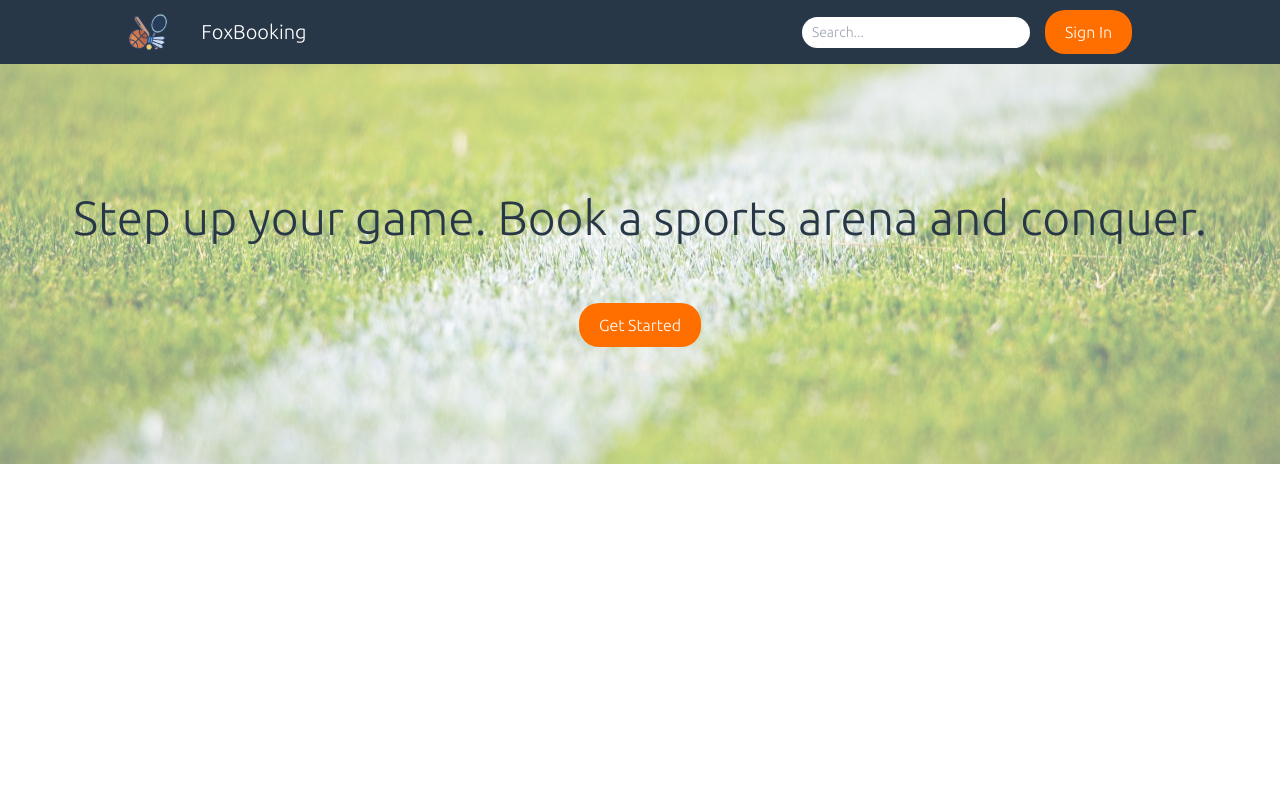
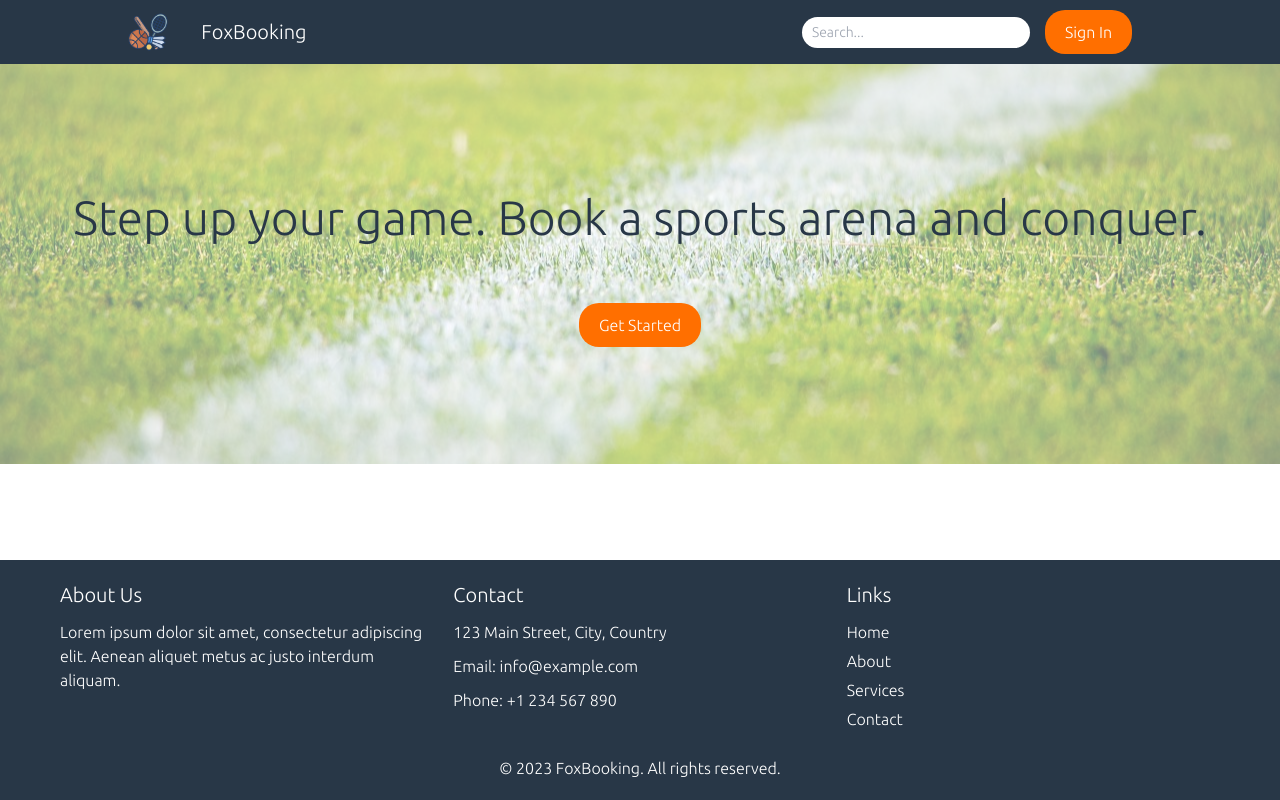
Before and after one commit to balasathya16/FoxBooking, a React (Create React App) app in the folder frontend/: page / in a window 1280 px wide. Built offline with nearby package versions, Linux system fonts and the light colour scheme; no server answers; a web font is replaced by a local one.

Commit message:
added footer

```diff
--- a/frontend/src/App.js
+++ b/frontend/src/App.js
@@ -1,21 +1,21 @@
 import React from 'react';
 import Header from './components/Header';
 import AnimatedText from './components/HomePage/AnimatedText';
-import './styles/Header.css'; // Import any additional global CSS styles
-import './styles/AnimatedText.css'; // Import the AnimatedText component's CSS
-import './styles/tailwind.css'; // Import any additional global CSS styles
+import Footer from './components/Footer'; // Import the Footer component
+import './styles/Header.css';
+import './styles/AnimatedText.css';
+import './styles/Footer.css'; // Import the Footer component's CSS
+import './styles/tailwind.css';
 
 const App = () => {
   return (
     <div className="App">
       <Header />
       <div className="App-content">
-        <AnimatedText /> {/* Add the AnimatedText component */}
+        <AnimatedText />
         {/* Add your other components and content here */}
       </div>
-      <footer className="App-footer">
-        {/* Add your footer component or content here */}
-      </footer>
+      <Footer /> {/* Add the Footer component */}
     </div>
   );
 };
--- a/frontend/src/components/Footer.js
+++ b/frontend/src/components/Footer.js
@@ -0,0 +1,37 @@
+import React from 'react';
+import '../styles/Footer.css';
+
+const Footer = () => {
+  return (
+    <footer className="footer">
+      <div className="container">
+        <div className="footer-content">
+          <div className="footer-section">
+            <h4>About Us</h4>
+            <p>Lorem ipsum dolor sit amet, consectetur adipiscing elit. Aenean aliquet metus ac justo interdum aliquam.</p>
+          </div>
+          <div className="footer-section">
+            <h4>Contact</h4>
+            <p>123 Main Street, City, Country</p>
+            <p>Email: info@example.com</p>
+            <p>Phone: +1 234 567 890</p>
+          </div>
+          <div className="footer-section">
+            <h4>Links</h4>
+            <ul>
+              <li><a href="/">Home</a></li>
+              <li><a href="/about">About</a></li>
+              <li><a href="/services">Services</a></li>
+              <li><a href="/contact">Contact</a></li>
+            </ul>
+          </div>
+        </div>
+        <div className="footer-bottom">
+          <p>&copy; 2023 FoxBooking. All rights reserved.</p>
+        </div>
+      </div>
+    </footer>
+  );
+};
+
+export default Footer;
--- /dev/null
+++ b/frontend/src/styles/Footer.css
@@ -0,0 +1,54 @@
+.footer {
+    position: fixed;
+    bottom: 0;
+    left: 0;
+    width: 100%;
+    background-color: #283747;
+    color: #ffffff;
+  }
+
+  .container {
+    max-width: 1200px;
+    margin: 0 auto;
+    padding: 20px;
+  }
+
+  .footer-content {
+    display: grid;
+    grid-template-columns: repeat(3, 1fr);
+    grid-gap: 20px;
+  }
+
+  .footer-section h4 {
+    font-size: 20px;
+    margin-bottom: 10px;
+  }
+
+  .footer-section p {
+    margin-bottom: 10px;
+  }
+
+  .footer-section ul {
+    list-style: none;
+    padding: 0;
+    margin: 0;
+  }
+
+  .footer-section ul li {
+    margin-bottom: 5px;
+  }
+
+  .footer-section ul li a {
+    color: #ffffff;
+    text-decoration: none;
+    transition: opacity 0.3s ease;
+  }
+
+  .footer-section ul li a:hover {
+    opacity: 0.7;
+  }
+
+  .footer-bottom {
+    text-align: center;
+    margin-top: 20px;
+  }
```
